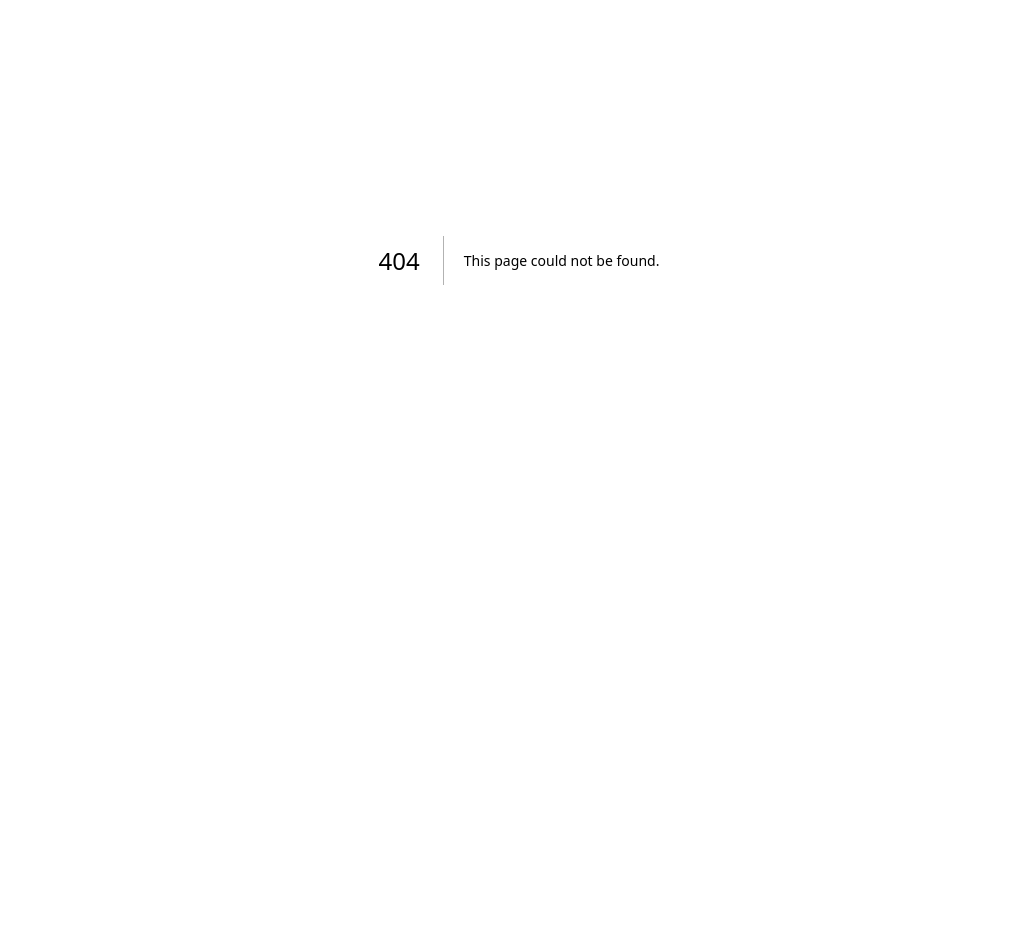
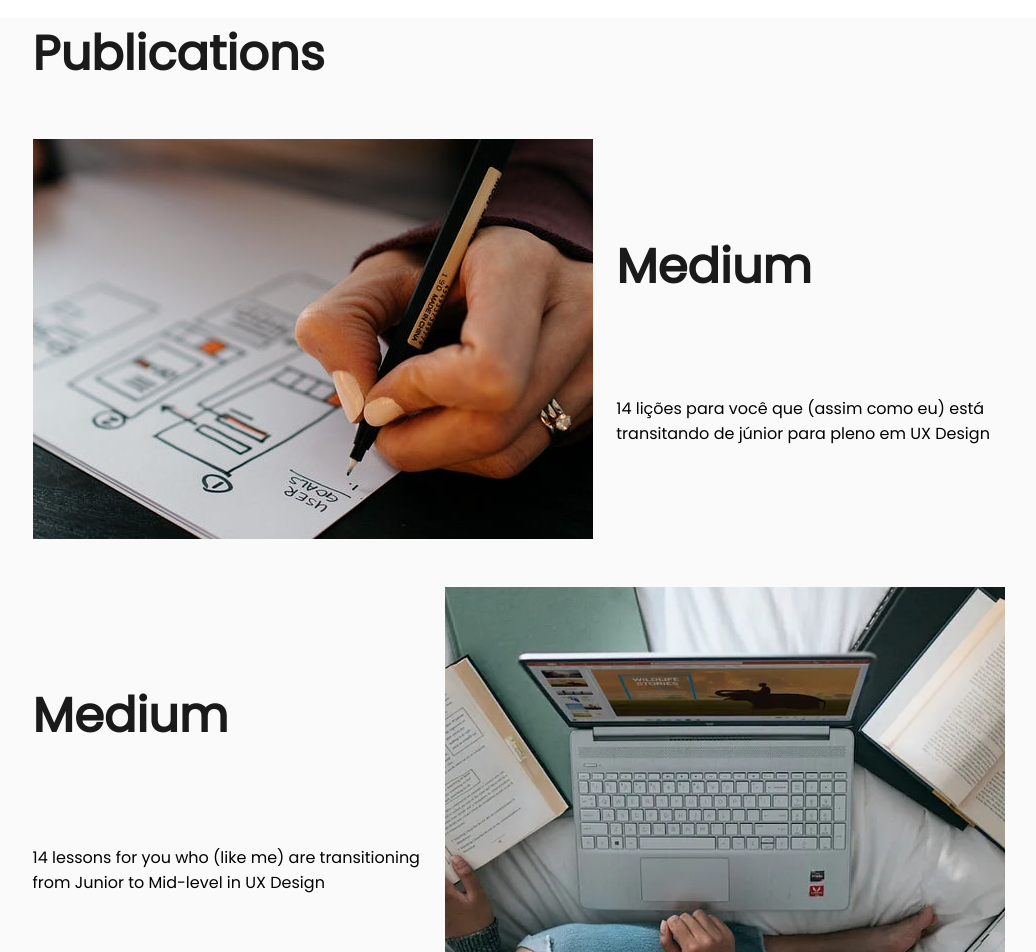
Before and after one commit to maikonigor/ale-portfolio, a Next.js app: page /publications/publications in a window 1280 px wide. Before the commit this address had no page. Shown: the part 140-1092 px from the top of the page, without its empty margins (121-1157 px from the left). Before the commit the page ends 800 px from the top, so only its background shows below. Built offline with nearby package versions, Linux system fonts and the light colour scheme.

Commit message:
publications page

```diff
--- a/components/layout.js
+++ b/components/layout.js
@@ -23,7 +23,7 @@
         { title: "projects", route: '#' },
         { title: "extras", route: '/extras/extras' },
         { title: "about", route: '#' },
-        { title: "publications", route: '#' },
+        { title: "publications", route: '/publications/publications' },
     ]
 
 
--- /dev/null
+++ b/pages/publications/publications.js
@@ -0,0 +1,39 @@
+import Image from 'next/image';
+import Layout from '../../components/layout';
+import utilStyles from '../../styles/utils.module.css';
+
+export default function Publications() {
+    return (
+        <Layout>
+            <div className={utilStyles.content}>
+                <p className={utilStyles.headingMd}>Publications</p>
+
+                {/* covid */}
+                <a target='_blank' href='https://brasil.uxdesign.cc/14-li%C3%A7%C3%B5es-para-voc%C3%AA-que-assim-como-eu-est%C3%A1-transitando-de-j%C3%BAnior-para-pleno-em-ux-design-56668355c762'>
+                    <div className={utilStyles.sectionColumn}>
+                        <Image src='/images/pub-medium.png' width={560} height={400} />
+                        <div className={utilStyles.sectionColumnDetail}>
+                            <p className={utilStyles.headingMd}>Medium</p>
+                            <p>
+
+                                14 lições para você que (assim como eu) está transitando de júnior para pleno em UX Design
+                            </p>
+                        </div>
+                    </div>
+                </a>
+
+                <a target='_blank' href='https://medium.com/design-bootcamp/14-lessons-for-you-who-like-me-are-transitioning-from-junior-to-mid-level-in-ux-design-e2972a872579'>
+                    <div className={utilStyles.sectionColumn}>
+                        <div className={utilStyles.sectionColumnDetail}>
+                            <p className={utilStyles.headingMd}>Medium </p>
+                            <p>
+                            14 lessons for you who (like me) are transitioning from Junior to Mid-level in UX Design
+                            </p>
+                        </div>
+                        <Image src='/images/pub-medium-2.png' width={560} height={400} />
+                    </div>
+                </a>
+            </div>
+        </Layout >
+    );
+}
```
Also changed, not shown: public/images/pub-medium-2.png (added), public/images/pub-medium.png (added).
